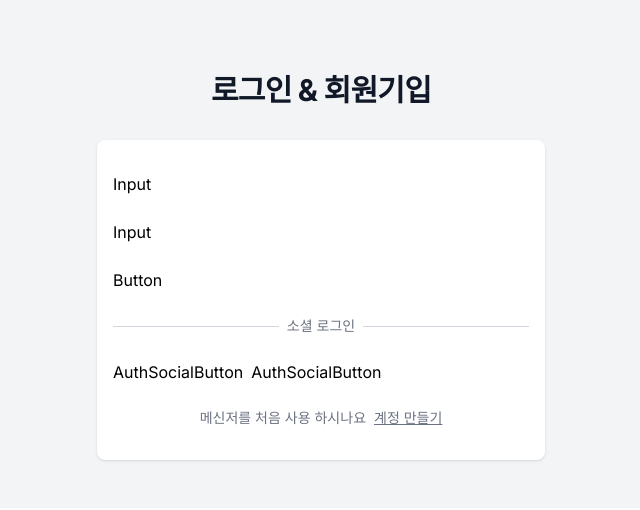
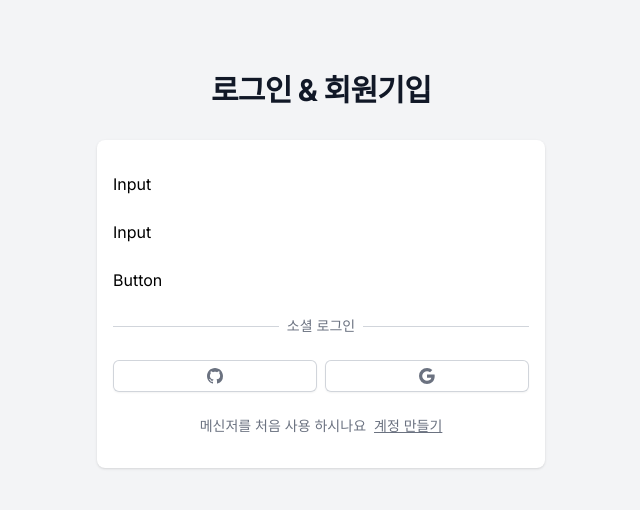
Before and after one commit to LeeCh0129/next-chat-app, a Next.js app: page / in a window 1280 px wide. Shown: the top 510 px of the page, without its empty margins (319-959 px from the left). Built offline with nearby package versions, Linux system fonts and the light colour scheme; no server answers.

Commit message:
AuthSocialButton 추가

```diff
--- a/src/app/(home)/components/AuthSocialButton.tsx
+++ b/src/app/(home)/components/AuthSocialButton.tsx
@@ -1,7 +1,34 @@
 import React from "react";
+import { IconType } from "react-icons/lib";
 
-const AuthSocialButton = () => {
-  return <div>AuthSocialButton</div>;
+interface AuthSocialButtonProps {
+  icon: IconType;
+  onClick: () => void;
+}
+
+const AuthSocialButton = ({ icon: Icon, onClick }: AuthSocialButtonProps) => {
+  return (
+    <button
+      type="button"
+      onClick={onClick}
+      className={`inline-flex
+        w-full
+        justify-center
+        rounded-md
+        bg-white
+        px-4
+        py-2
+        text-gray-500
+        shadow-sm
+        ring-1
+        ring-inset
+        ring-gray-300
+        hover:bg-gray-50
+        focus-outline-offset-0`}
+    >
+      <Icon />
+    </button>
+  );
 };
 
 export default AuthSocialButton;
```
